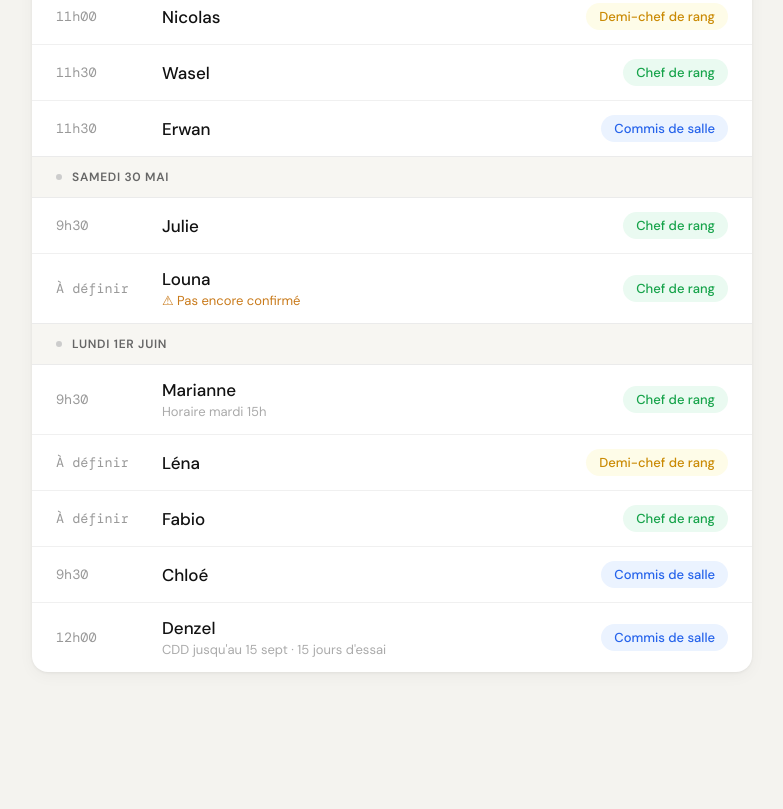
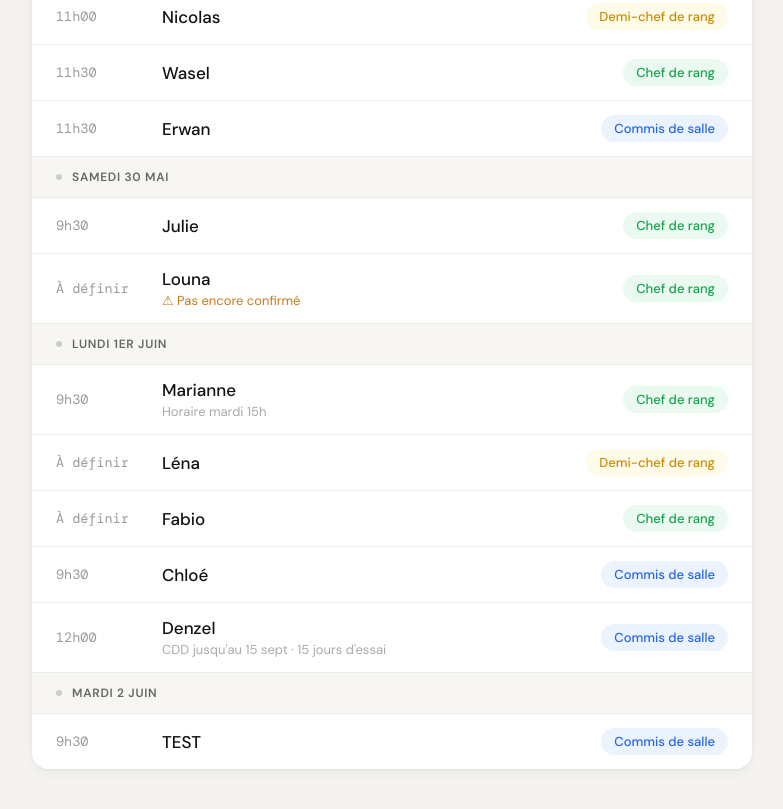
Before and after one commit to cvnissachic-dotcom/Essais-salle, a plain HTML site: page index.html in a window 1280 px wide. Shown: the part 905-1714 px from the top of the page, without its empty margins (248-1031 px from the left). Before the commit the page ends 1625 px from the top, so only its background shows below. Drawn offline with nearby package versions, Linux system fonts and the light colour scheme.

Commit message:
Mise à jour planning essais — Ajout TEST mardi 2 juin 9h30

```diff
--- a/index.html
+++ b/index.html
@@ -94,6 +94,13 @@
       <div class="row"><div class="time">12h00</div><div class="person"><div class="person-name">Denzel</div><div class="person-note">CDD jusqu'au 15 sept · 15 jours d'essai</div></div><span class="badge badge-commis">Commis de salle</span></div>
     </div>
 
+    <div class="divider"></div>
+
+    <div class="day-block">
+      <div class="day-header"><div class="day-dot"></div><span>Mardi 2 juin</span></div>
+      <div class="row"><div class="time">9h30</div><div class="person"><div class="person-name">TEST</div></div><span class="badge badge-commis">Commis de salle</span></div>
+    </div>
+
   </div>
 </div>
 </body>
```
